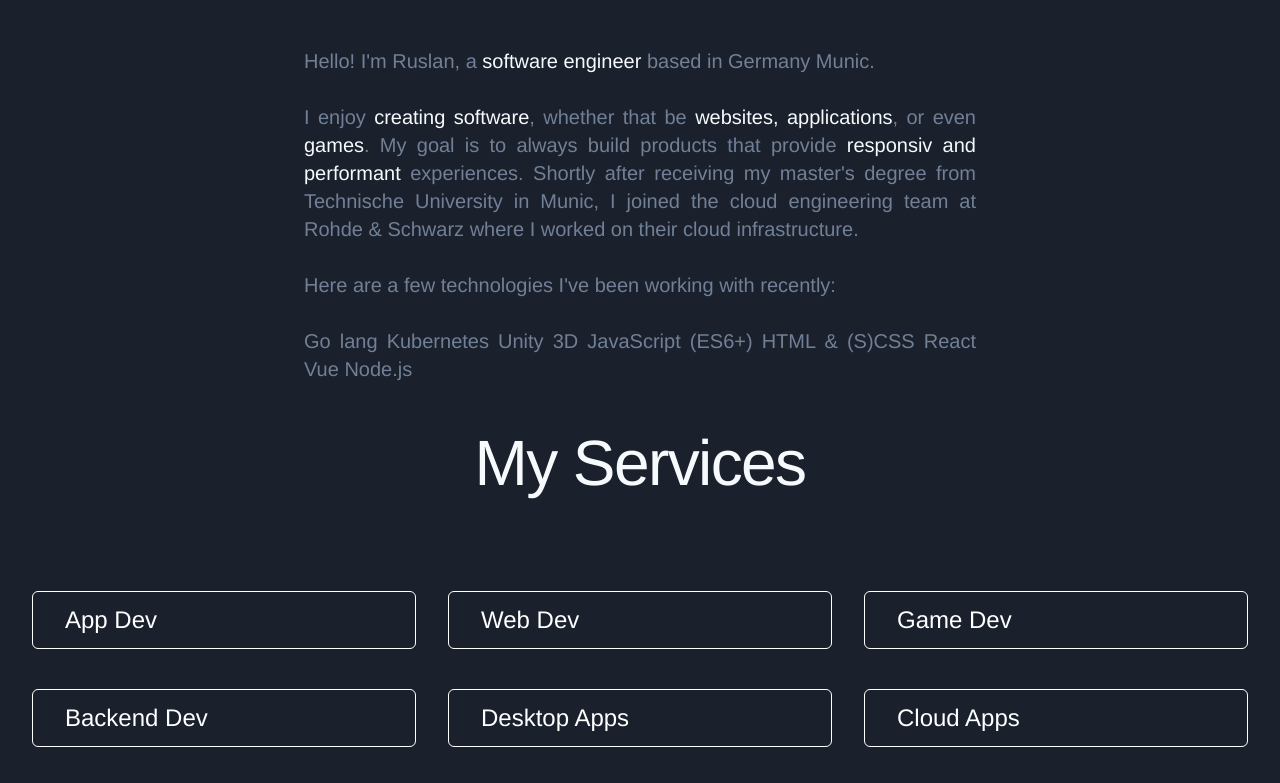
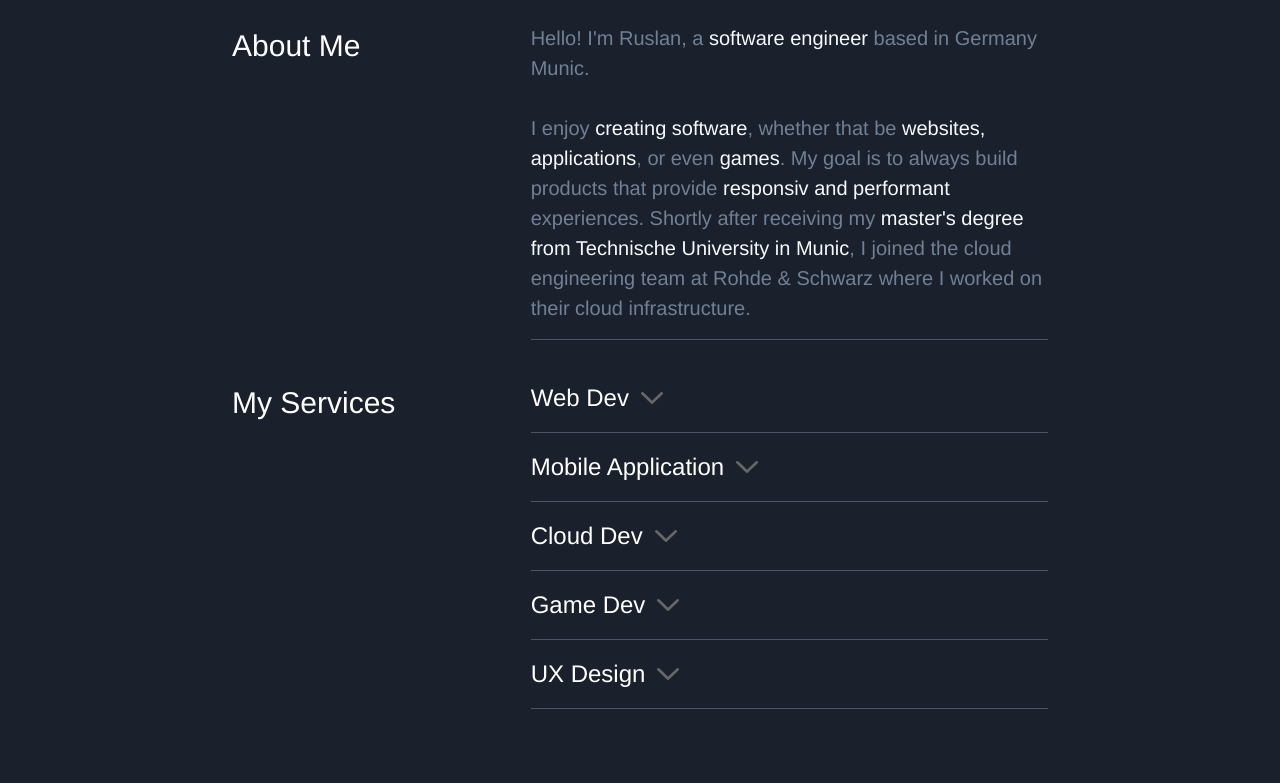
Before and after one commit to Bruslaan/portfolio, a Vue app: page / in a window 1280 px wide. Shown: the part 857-1640 px from the top of the page. Built offline with nearby package versions, Linux system fonts and the light colour scheme.

Commit message:
My Services added

```diff
--- a/src/App.vue
+++ b/src/App.vue
@@ -1,8 +1,8 @@
 <template>
   <!-- <h1 class="text-3xl text-red-900">Hallo World</h1> -->
   <NavBar/>
-  <Header id="header" class="bg-gray-900" />
-  <AboutMe id="aboutme" />
+  <Header id="header" class="" />
+  <!-- <AboutMe id="aboutme" /> -->
   <Leistungen id="leistungen" />
   <Portfolio id="portfolio" />
   <Footer />
@@ -12,7 +12,7 @@
 import NavBar from "./components/NavBar.vue";
 import AboutMe from "./components/AboutMePage.vue";
 import Header from "./components/Header.vue";
-import Leistungen from "./components/Leistungen2.vue";
+import Leistungen from "./components/Leistungen.vue";
 import Portfolio from "./components/Portfolio.vue";
 import Footer from "./components/Footer.vue";
 export default {
--- a/src/components/AboutMePage.vue
+++ b/src/components/AboutMePage.vue
@@ -18,14 +18,7 @@
         <br><br>
         Here are a few technologies I've been working with recently:
         <br><br>
-        Go lang
-        Kubernetes
-        Unity 3D
-        JavaScript (ES6+)
-        HTML & (S)CSS
-        React
-        Vue
-        Node.js
+
 
         <!-- <ul class="">
             <li>Go lang</li>
--- a/src/components/Header.vue
+++ b/src/components/Header.vue
@@ -1,7 +1,7 @@
 <template>
   <div>
     <div
-      class="mx-auto max-w-screen-xl px-4 sm:px-6 lg:px-8  flex flex-wrap-reverse justify-center items-center h-screen"
+      class="mx-auto max-w-screen-xl px-4 sm:px-6 lg:px-8  flex flex-wrap-reverse justify-center items-center screen"
     >
       <div class="text-center md:text-right md:w-1/2">
         <h2
@@ -11,7 +11,7 @@
         <span class="text-yellow-700 font-hairline text-2xl">Software Developer</span>
         <p
           class="text-xl text-gray-600 mt-10"
-        >I'm a <span class="text-gray-100">software engineer</span> based in Germany Munic, specializing in building and <span class="text-gray-100">designing websites, applications</span>, and everything in between. <a class="hover:text-yellow-800 text-yellow-700" href="#aboutme">read more</a></p>
+        >I'm a <span class="text-gray-100">software engineer</span> based in Germany Munic, specializing in building and <span class="text-gray-100">designing websites, applications</span>, and everything in between. <a class="hover:text-yellow-800 text-yellow-700" href="#leistungen">read more</a></p>
         <div class="mt-5 sm:mt-8 sm:flex justify-center md:justify-end">
           <div class="rounded-md ">
             <a
@@ -54,6 +54,8 @@ export default {
 </script>
 
 <style scoped>
-
+.screen{
+  height: 50rem;
+}
 
 </style>
--- a/src/components/Leistungen.vue
+++ b/src/components/Leistungen.vue
@@ -1,33 +1,53 @@
 <template>
-  <div class="py-12">
-    <div class="max-w-screen-xl mx-auto px-4 sm:px-6 lg:px-8">
-      <div class="text-center">
-        <!-- <p
-          class="text-base leading-6 text-indigo-600 font-semibold tracking-wide uppercase"
-        >Services</p>-->
-        <h1
-          class="text-4xl tracking-tight leading-10 font-hairline hairline text-gray-100 sm:text-5xl sm:leading-none md:text-6xl"
-        >My Services</h1>
-        <!-- <p
-          class="mt-4 max-w-2xl text-xl leading-7 text-gray-500 lg:mx-auto"
-        >Lorem ipsum dolor sit amet consect adipisicing elit. Possimus magnam voluptatum cupiditate veritatis in accusamus quisquam.</p>-->
+  <div class="mx-auto max-w-4xl mt-20">
+    <div class="flex flex-wrap justify-center mb-10">
+      <div class="md:w-1/3 w-full px-10">
+        <h1 class="text-white text-3xl">About Me</h1>
       </div>
+      <div class="md:w-2/3 w-full px-10">
+        <p class="text-gray-600 text-xl border-b border-gray-700 pb-4">
+          Hello! I'm Ruslan, a
+          <span class="text-gray-100">software engineer</span>
+          based in Germany Munic.
+          <br />
+          <br />I enjoy
+          <span class="text-gray-100">creating software</span>, whether that be
+          <span class="text-gray-100">websites, applications</span>, or even
+          <span class="text-gray-100">games</span>. My goal is to always build products that provide
+          <span
+            class="text-gray-100"
+          >responsiv and performant</span> experiences.
+          Shortly after receiving my
+          <span class="text-gray-100">master's degree from Technische University in Munic</span>, I joined the cloud engineering team at Rohde & Schwarz where I worked on their cloud infrastructure.
+        </p>
+      </div>
+    </div>
 
-      <div class="mt-24">
-        <ul class="grid md:grid-cols-3 md:col-gap-8 md:row-gap-10 col-gap-4 row-gap-4">
-          <li v-for="(service,index) in services" :key="index">
-            <div class="flex flex-col p-3 rounded-lg hover:shadow-md bg-gray-600 h-64">
-              <img class="rounded-full bg-white w-10 h-10 ml-4 my-3 object-cover" src="https://images.unsplash.com/photo-1543610892-0b1f7e6d8ac1?ixlib=rb-1.2.1&ixid=eyJhcHBfaWQiOjEyMDd9&auto=format&fit=crop&w=934&q=80">
+    <div class="flex flex-wrap justify-center">
+      <div class="md:w-1/3 w-full px-10 mb-5 md:mb-0">
+        <h1 class="text-white text-3xl">My Services</h1>
+      </div>
+      <div class="md:w-2/3 w-full px-10">
+        <div
+          class="border-b border-gray-700 pb-4 mb-4"
+          v-for="service in services"
+          :key="service.name"
+        >
+          <a
+            class="flex items-center cursor-pointer select-none"
+            @click="service.show=!service.show"
+          >
+            <h1 class="text-white text-2xl">{{service.name}}</h1>
+            <img
+              src="../assets/arrowDown.svg"
+              alt
+              class="h-3 ml-3"
+              :class="service.show?'transform rotate-180':''"
+            />
+          </a>
 
-              <div class="ml-4">
-                <h4 class="text-2xl leading-6 font-medium text-white">{{service}}</h4>
-                <p
-                  class="mt-2 text-base leading-6 text-white"
-                >Lorem ipsum, dolor sit amet consectetur adipisicing elit. s suscipit</p>
-              </div>
-            </div>
-          </li>
-        </ul>
+          <p v-if="service.show" class="text-gray-100 my-3">{{service.dropDown}}</p>
+        </div>
       </div>
     </div>
   </div>
@@ -35,10 +55,44 @@
 
 <script>
 export default {
-  data(){
-    return{
-      services:["App Dev", "Web Dev", "Game Dev", "Backend Dev", "Desktop Apps","Cloud Apps"]
+  methods: {
+    callIT() {
+      console.log("hallo world");
+      this.show = !this.show;
     }
+  },
+  data() {
+    return {
+      services: [
+        {
+          name: "Web Dev",
+          show: false,
+          dropDown:
+            "JavaScript · VueJs · React ·  NodeJs · Express · Flutter  · Tailwind · Linux · Docker · GIT · Strapi"
+        },
+        {
+          name: "Mobile Application",
+          show: false,
+          dropDown: "Swift · Flutter"
+        },
+        {
+          name: "Cloud Dev",
+          show: false,
+          dropDown:
+            "Kubernetes · OpenShift · Linux · Terraform · GO Lang · Kubernetes Operator"
+        },
+        {
+          name: "Game Dev",
+          show: false,
+          dropDown: "Unity 3D · Blender"
+        },
+        {
+          name: "UX Design",
+          show: false,
+          dropDown: "Adobe XD · Sketch"
+        }
+      ]
+    };
   }
 };
 </script>
--- a/src/components/Leistungen2.vue
+++ b/src/components/Leistungen2.vue
@@ -1,5 +1,5 @@
 <template>
-  <div class="py-12">
+  <div class="py-12 mt-40">
     <div class="max-w-screen-xl mx-auto px-4 sm:px-6 lg:px-8">
       <div class="text-center">
         <!-- <p
--- a/src/components/Portfolio.vue
+++ b/src/components/Portfolio.vue
@@ -13,9 +13,9 @@
         >Lorem ipsum dolor sit amet consect adipisicing elit. Possimus magnam voluptatum cupiditate veritatis in accusamus quisquam.</p>-->
       </div>
 
-      <div class="mt-20 flex flex-wrap justify-center">
+      <div class="mt-20 flex flex-wrap justify-center items-center">
         <div class="md:w-1/2 w-full">
-          <img src="../assets/mockupApp.png" alt />
+          <img src="../assets/mockupApp.png" class="w-full" />
         </div>
         <div class="md:w-1/2 w-full px-10 flex flex-col justify-between text-left mt-4 md:mt-0 ">
           <div>
--- a/src/index.css
+++ b/src/index.css
@@ -7,8 +7,8 @@
 
 html{
   --bg-opacity: 1;
-    background-color: #1a202c;
-    background-color: rgba(26, 32, 44, var(--bg-opacity));
+  background-color: #1a202c;
+  background-color: rgba(26, 32, 44, var(--bg-opacity));
   scroll-behavior: smooth;
 }
 
```
Also changed, not shown: src/assets/arrowDown.svg (added).
